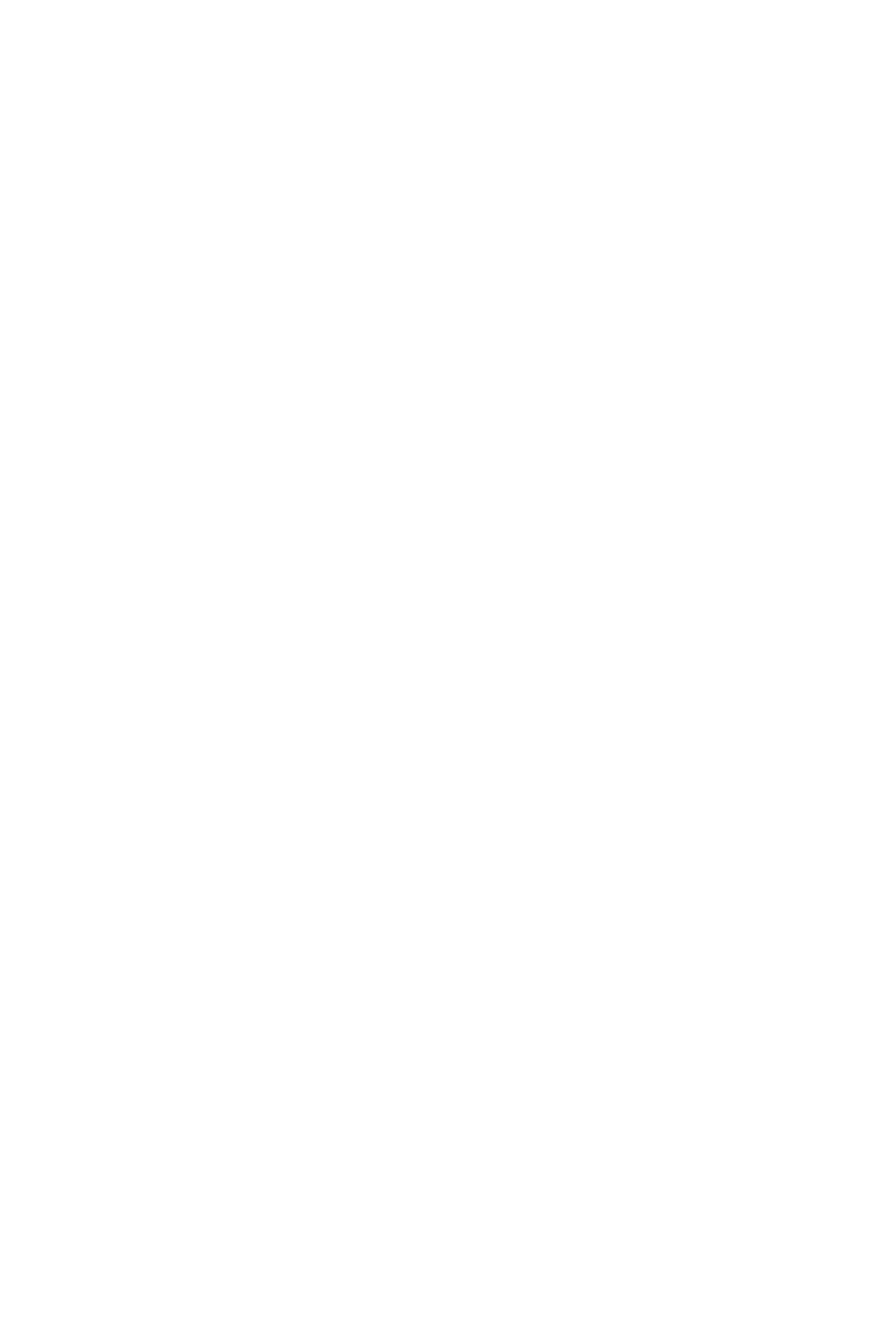
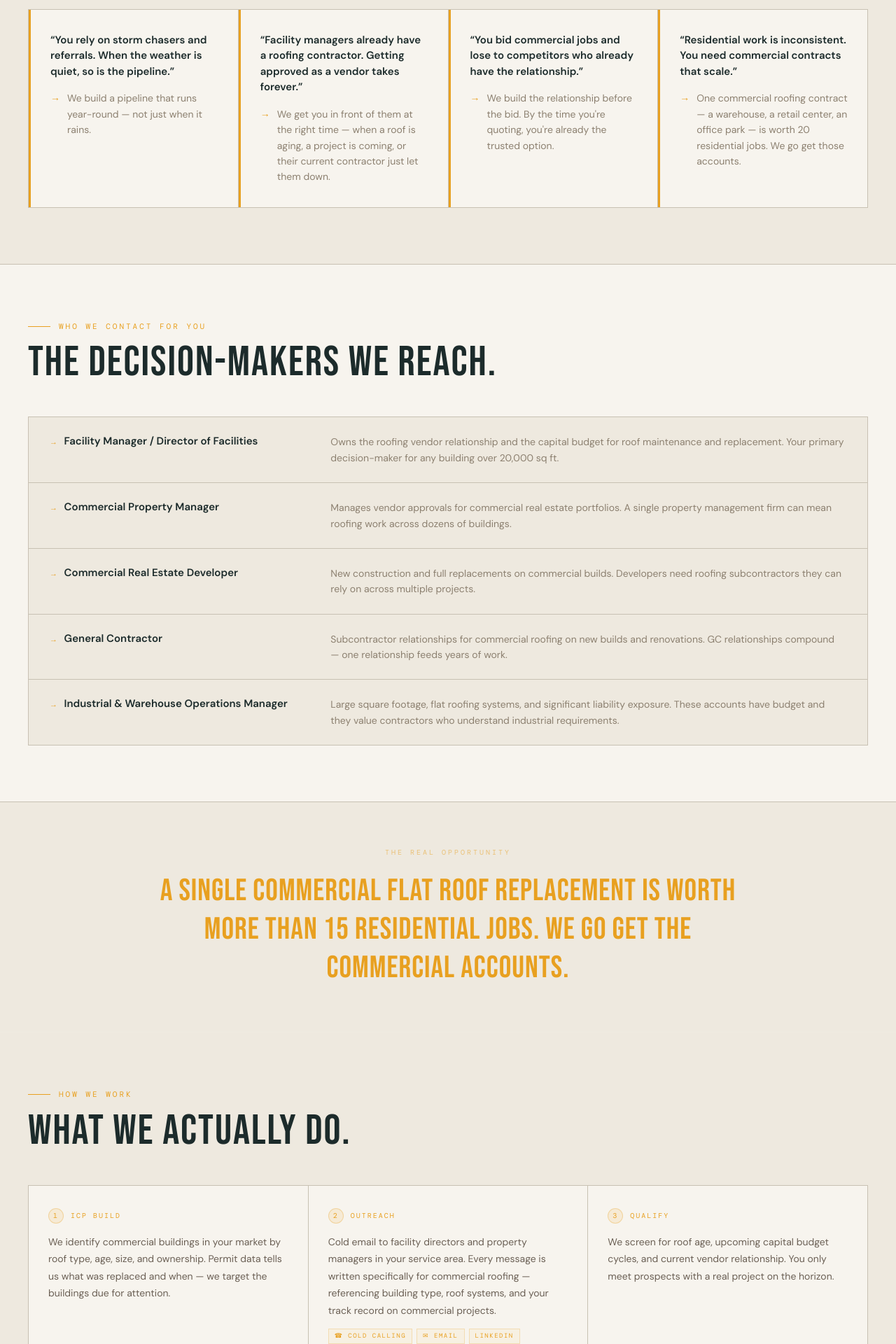
Before and after one commit to KierinF/deeno-brands, a Next.js app: page /commercial-roofing in a window 1280 px wide. Before the commit this address had no page. Shown: the part 860-2780 px from the top of the page at 70% size. Before the commit the page ends 800 px from the top, so only its background shows below. Built offline with nearby package versions, Linux system fonts and the light colour scheme.

Commit message:
add commercial roofing industry page

```diff
--- /dev/null
+++ b/app/commercial-roofing/page.tsx
@@ -0,0 +1,99 @@
+import type { Metadata } from "next";
+import IndustryPage, { type IndustryPageData } from "../components/IndustryPage";
+
+export const metadata: Metadata = {
+  title: "Commercial Roofing Lead Generation | Deeno",
+  description:
+    "We contact facility managers, property owners, and commercial developers in your market and book them on your calendar. Fully managed outbound for commercial roofing contractors.",
+};
+
+const data: IndustryPageData = {
+  trade: "Commercial Roofing",
+  image: "/roofing.png",
+  headline: "Your next commercial roof is on a building that doesn't know you exist yet.",
+  sub: "We find the facility managers and property owners with aging roofs in your market, contact them on your behalf, and book them on your calendar.",
+  pains: [
+    {
+      problem: "You rely on storm chasers and referrals. When the weather is quiet, so is the pipeline.",
+      solution: "We build a pipeline that runs year-round — not just when it rains.",
+    },
+    {
+      problem: "Facility managers already have a roofing contractor. Getting approved as a vendor takes forever.",
+      solution: "We get you in front of them at the right time — when a roof is aging, a project is coming, or their current contractor just let them down.",
+    },
+    {
+      problem: "You bid commercial jobs and lose to competitors who already have the relationship.",
+      solution: "We build the relationship before the bid. By the time you're quoting, you're already the trusted option.",
+    },
+    {
+      problem: "Residential work is inconsistent. You need commercial contracts that scale.",
+      solution: "One commercial roofing contract — a warehouse, a retail center, an office park — is worth 20 residential jobs. We go get those accounts.",
+    },
+  ],
+  personas: [
+    {
+      title: "Facility Manager / Director of Facilities",
+      desc: "Owns the roofing vendor relationship and the capital budget for roof maintenance and replacement. Your primary decision-maker for any building over 20,000 sq ft.",
+    },
+    {
+      title: "Commercial Property Manager",
+      desc: "Manages vendor approvals for commercial real estate portfolios. A single property management firm can mean roofing work across dozens of buildings.",
+    },
+    {
+      title: "Commercial Real Estate Developer",
+      desc: "New construction and full replacements on commercial builds. Developers need roofing subcontractors they can rely on across multiple projects.",
+    },
+    {
+      title: "General Contractor",
+      desc: "Subcontractor relationships for commercial roofing on new builds and renovations. GC relationships compound — one relationship feeds years of work.",
+    },
+    {
+      title: "Industrial & Warehouse Operations Manager",
+      desc: "Large square footage, flat roofing systems, and significant liability exposure. These accounts have budget and they value contractors who understand industrial requirements.",
+    },
+  ],
+  processSteps: [
+    {
+      label: "ICP Build",
+      detail:
+        "We identify commercial buildings in your market by roof type, age, size, and ownership. Permit data tells us what was replaced and when — we target the buildings due for attention.",
+    },
+    {
+      label: "Outreach",
+      detail:
+        "Cold email to facility directors and property managers in your service area. Every message is written specifically for commercial roofing — referencing building type, roof systems, and your track record on commercial projects.",
+    },
+    {
+      label: "Qualify",
+      detail:
+        "We screen for roof age, upcoming capital budget cycles, and current vendor relationship. You only meet prospects with a real project on the horizon.",
+    },
+  ],
+  callout: "A single commercial flat roof replacement is worth more than 15 residential jobs. We go get the commercial accounts.",
+  faq: [
+    {
+      q: "Do you target commercial or residential?",
+      a: "Commercial only. Facility managers, property owners, and commercial developers — not homeowners.",
+    },
+    {
+      q: "What types of commercial roofing work do you generate leads for?",
+      a: "Full replacements, TPO and flat roofing systems, roof maintenance agreements, and new construction subcontract work. We focus on high-value recurring relationships.",
+    },
+    {
+      q: "How long until my first meeting?",
+      a: "Most clients see their first qualified meeting within 30 days of launch.",
+    },
+    {
+      q: "Will you work with another roofing contractor in my market?",
+      a: "No. One commercial roofing company per market. Once your territory is claimed, it's closed.",
+    },
+    {
+      q: "I tried Google Ads and got a lot of residential calls. That's not what I want.",
+      a: "We don't do ads. We do direct outreach to commercial decision-makers — the people who control the budgets you actually want.",
+    },
+  ],
+};
+
+export default function CommercialRoofing() {
+  return <IndustryPage data={data} />;
+}
```
